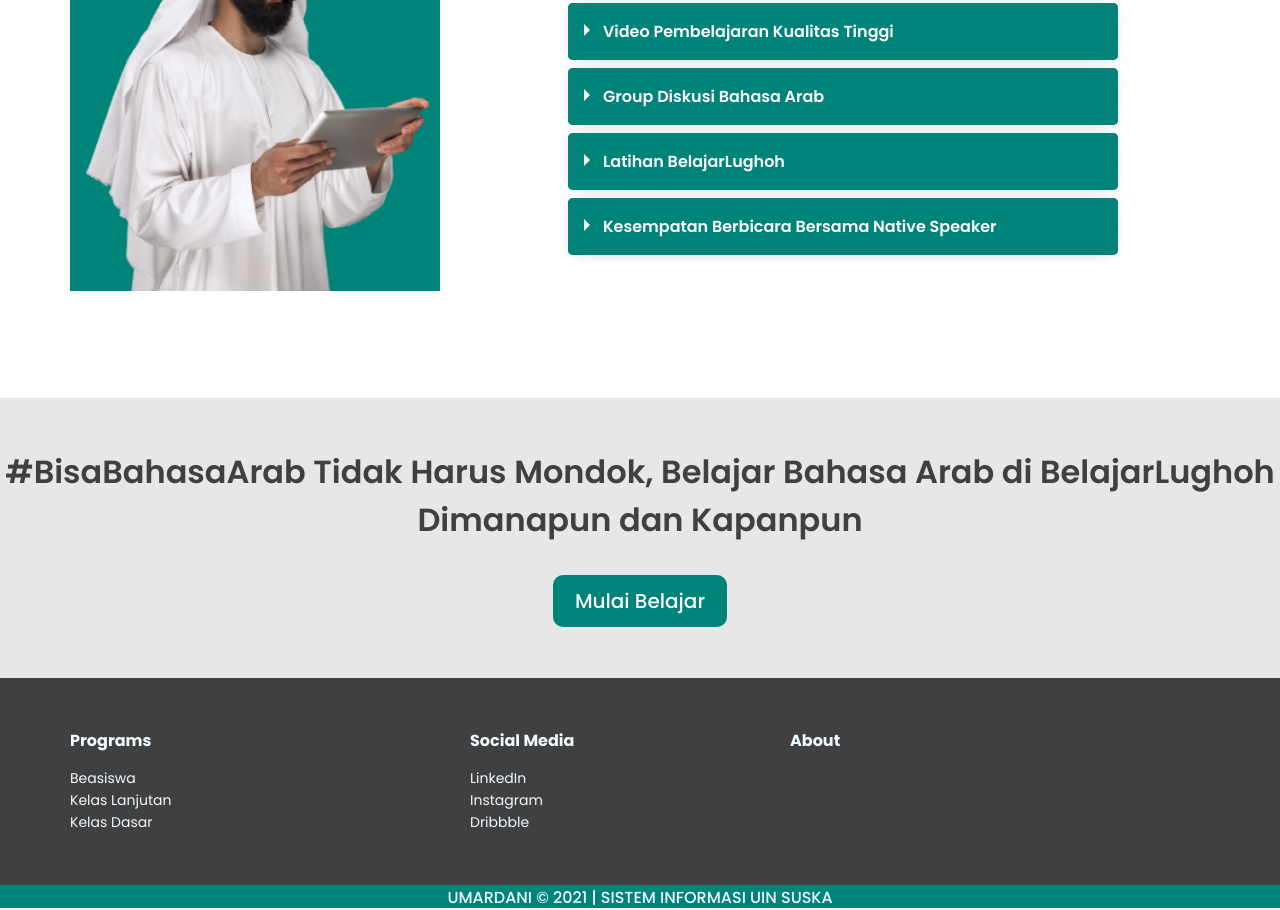
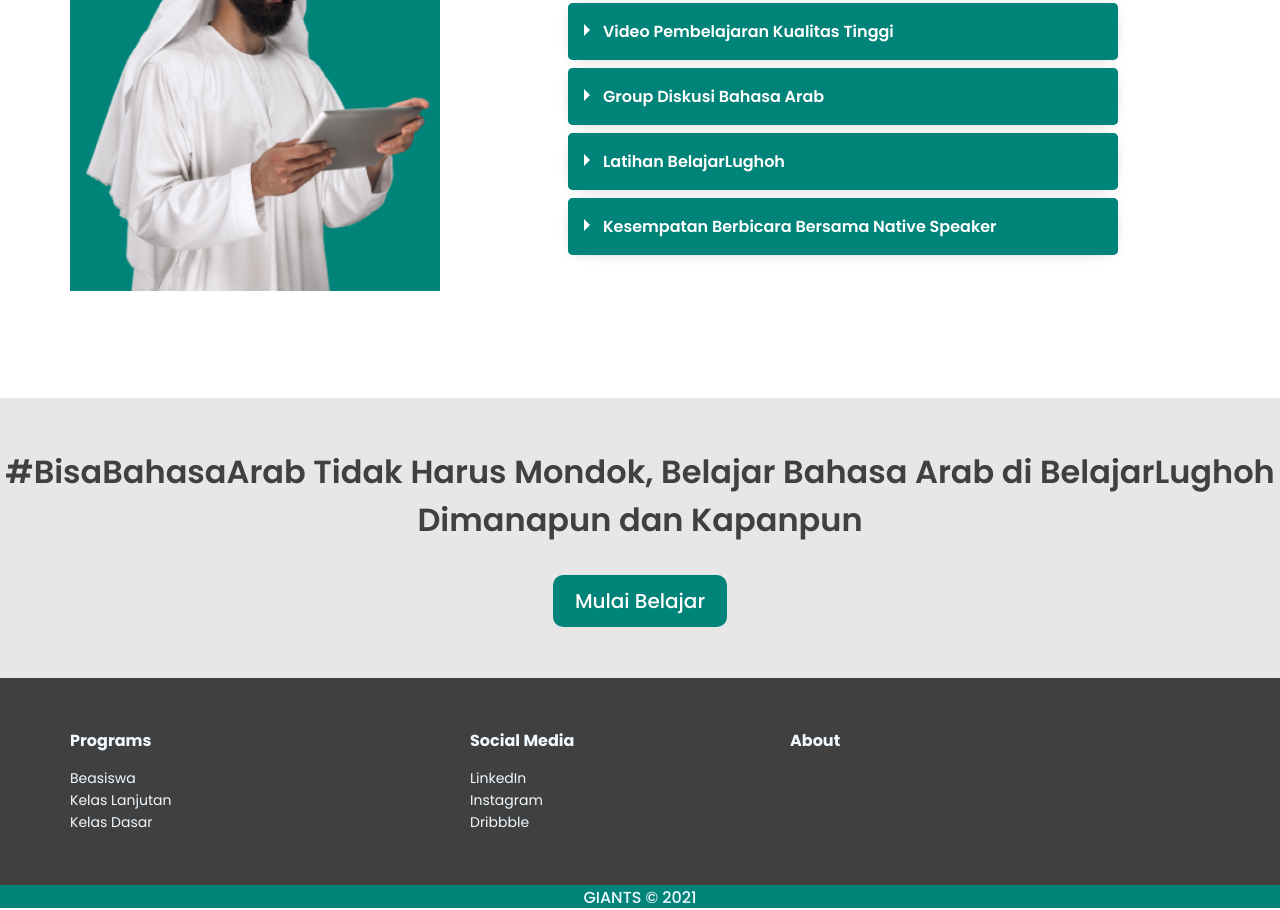
Before and after one commit to altilunium/lu, a plain HTML site: page index.html in a window 1280 px wide. Shown: the part 2463-3373 px from the top of the page. Drawn offline with Linux system fonts and the light colour scheme.

Commit message:
Update index.html

```diff
--- a/index.html
+++ b/index.html
@@ -186,10 +186,10 @@
                         <p></p>
                     </div>
             </div>
-            <!-- <p class="copyright">UMARDANI © 2021 | SISTEM INFORMASI UIN SUSKA </p> -->
+
         </div>
         <div class="copyright-wrap">
-            <p>UMARDANI © 2021 | SISTEM INFORMASI UIN SUSKA </p>
+            <p>GIANTS © 2021  </p>
         </div>
     </footer>
 
```
